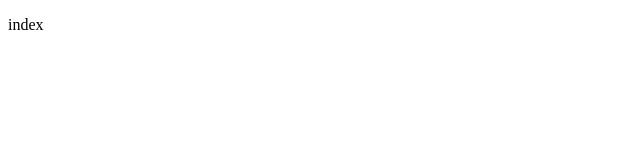
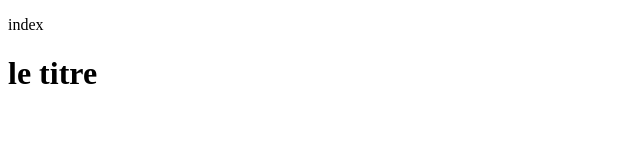
Before and after one commit to RachidaLL/exo-git-solo-basic, a plain HTML site: page index.html in a window 1280 px wide. Shown: the whole page, without its empty margins (0-640 px from the left). Drawn offline with Linux system fonts and the light colour scheme.

Commit message:
modification

```diff
--- a/index.html
+++ b/index.html
@@ -6,6 +6,7 @@
     <title>Document</title>
 </head>
 <p> index</p>
+<h1> le titre</h1>
 <body>
 
 </body>
```
